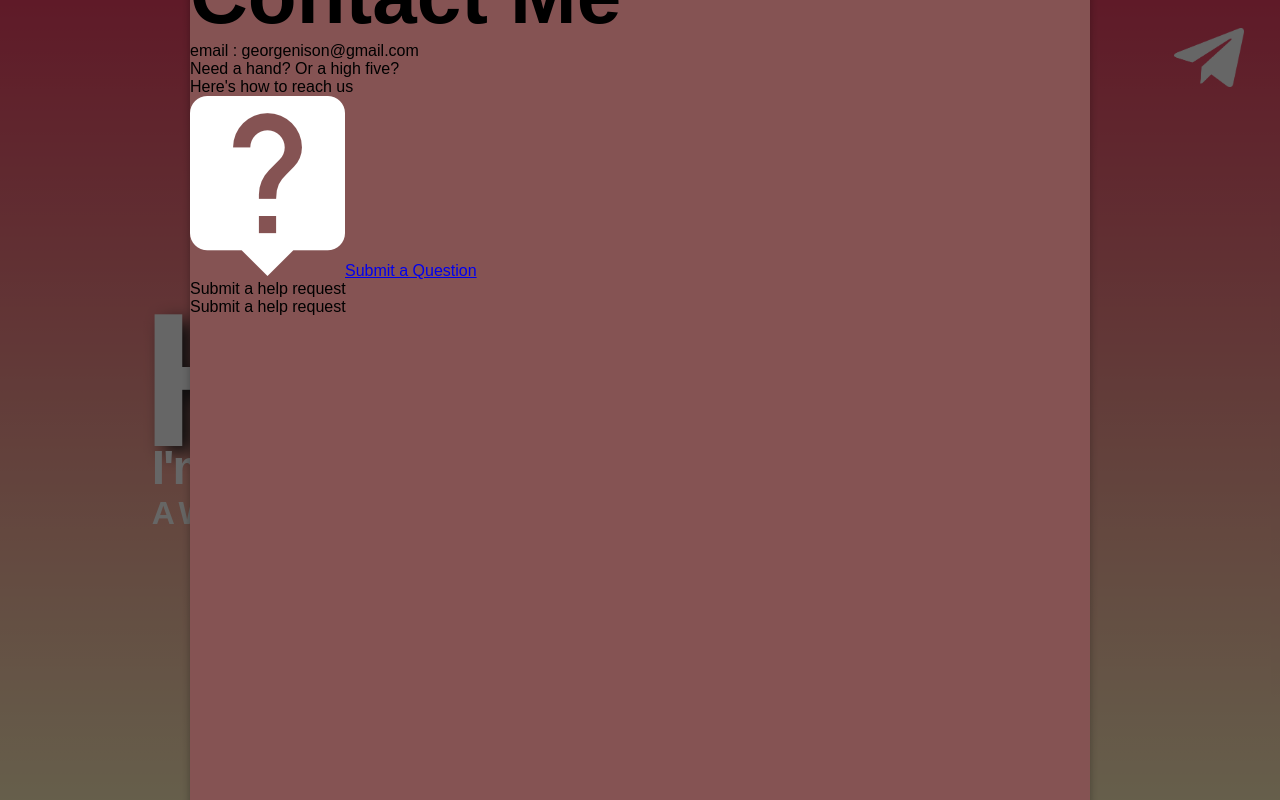
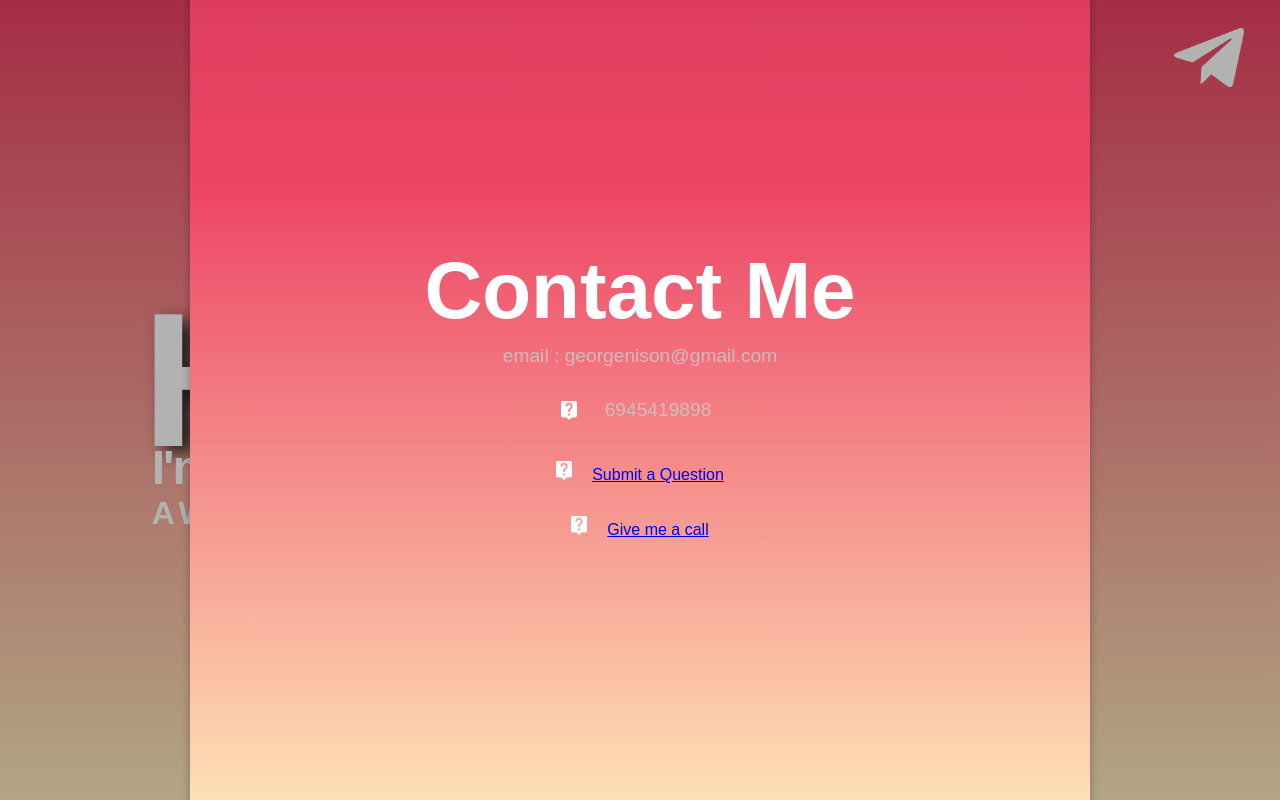
Before and after one commit to nison79/portfolio_designer, a plain HTML site: page index.html in a window 1280 px wide. Both pictures are taken after a click on the element 1204 px from the left and 59 px from the top of the page. Drawn offline with nearby package versions, Linux system fonts and the light colour scheme; files whose address does not match are found by name.

Commit message:
Modal CSS

```diff
--- a/index.html
+++ b/index.html
@@ -42,19 +42,21 @@
         <div class="modal">
           <h2>Contact Me</h2>
           <p>email : <span>georgenison@gmail.com</span></p>
-          <p>Need a hand? Or a high five?<br>Here's how to reach us</p>
+
+
+          <div class="modal-actions">
+            <img src="./img/question.png"><p>6945419898</p>
+          </div>
 
           <div class="modal-actions">
             <a href ="#"><img src="./img/question.png">Submit a Question</a>
           </div>
 
           <div class="modal-actions">
-            <a>Submit a help request</a>
+            <a href ="#"><img src="./img/question.png">Give me a call</a>
           </div>
 
-          <div class="modal-actions">
-            <a>Submit a help request</a>
-          </div>
+
         </div>
 
     </div>
--- a/style.css
+++ b/style.css
@@ -183,7 +183,7 @@ button:focus {
 }
 
 .modal-container {
-  background-color: rgba(0,0,0,.6);
+  background-color:rgba(0,0,0,.3);
   display:none;
   position:fixed;
   top:0;
@@ -201,11 +201,16 @@ button:focus {
 }
 
 .modal {
-  background-color: rgb(133, 83, 83);
+  background: rgb(255,237,188);
+  background: linear-gradient(360deg, rgba(255,237,188,1) 0%, rgba(237,66,100,1) 75%, rgba(237,66,100,0.7035189075630253) 100%);
   border-radius: 5px;
   box-shadow: 0 0 10px rgba(0,0,0,.3);
   position:absolute;
   overflow: hidden;
+  display: flex;
+  flex-direction: column;
+  align-items:center;
+  justify-content:center;
   top:50%;
   left:50%;
   transform:translate(-50%,-50%);
@@ -219,6 +224,27 @@ button:focus {
 
 .modal h2 {
   font-size: 5rem;
+  color:white;
+}
+
+.modal p {
+  font-size:1.2rem;
+  padding:8px;
+  color:#cccc
+}
+
+.modal-actions {
+  margin:8px 0;
+  padding:8px;
+  display:flex;
+  align-items:center;
+  justify-content: center;
+  flex-direction:row;
+}
+
+.modal-actions img{
+  margin-right:20px;
+  width:16px;
 }
 
 @keyframes modalopen {
```
